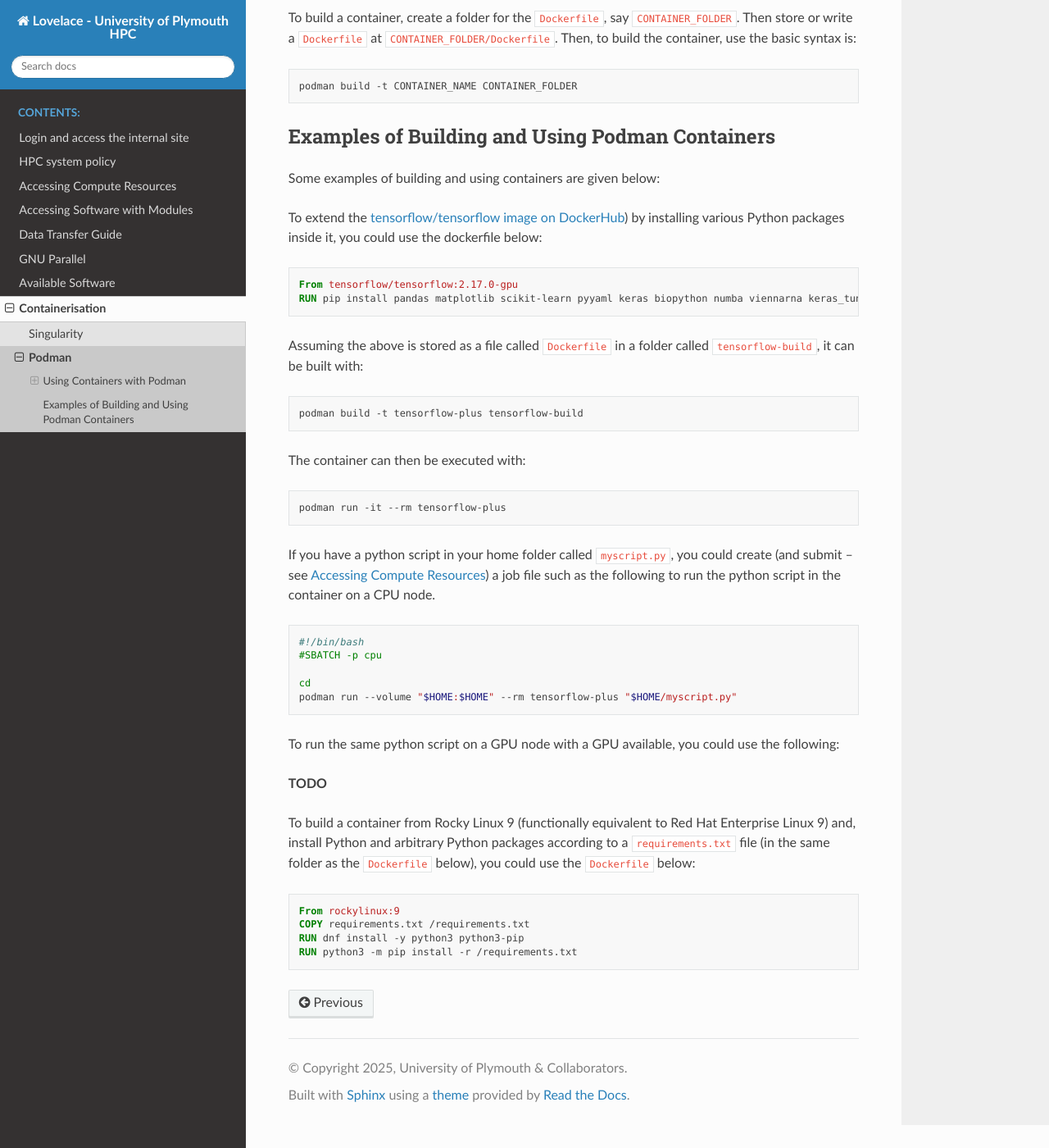
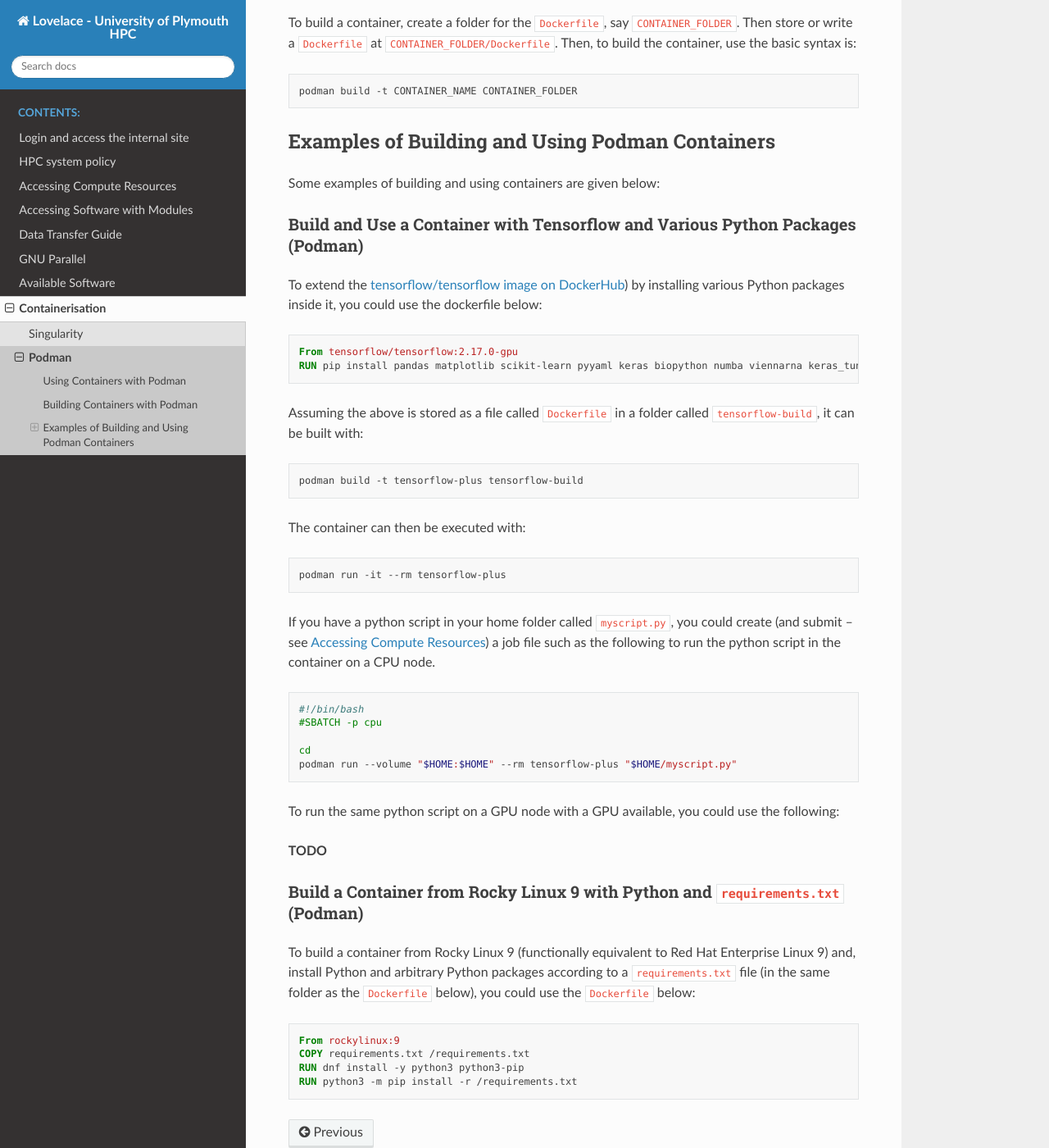
Before and after one commit to AbhinavPraveen/UoP-HPC-Docs, a Sphinx documentation site: the page built from source/containerisation/podman.rst, in a window 1280 px wide and 1400 px high, scrolled down 1134 px. Shown: the whole window at 82% size. Built offline with Sphinx 7.4.7 and the Read the Docs theme 3.1.0, drawn with Linux system fonts in a browser that asks for light colours.

Commit message:
_ -> - in podman.rst

```diff
--- a/source/containerisation/podman.rst
+++ b/source/containerisation/podman.rst
@@ -41,7 +41,7 @@
 The containers will be pulled automatically if they available from `DockerHub <https://hub.docker.com/r>`__ and not available locally.
 
 Building Containers with Podman
-_______________________________
+-------------------------------
 
 With Podman, containers can be built by using a :plaintext:`Dockerfile`. See `Dockerfile reference <https://docs.docker.com/reference/dockerfile/>`__ for the full syntax.
 
```
